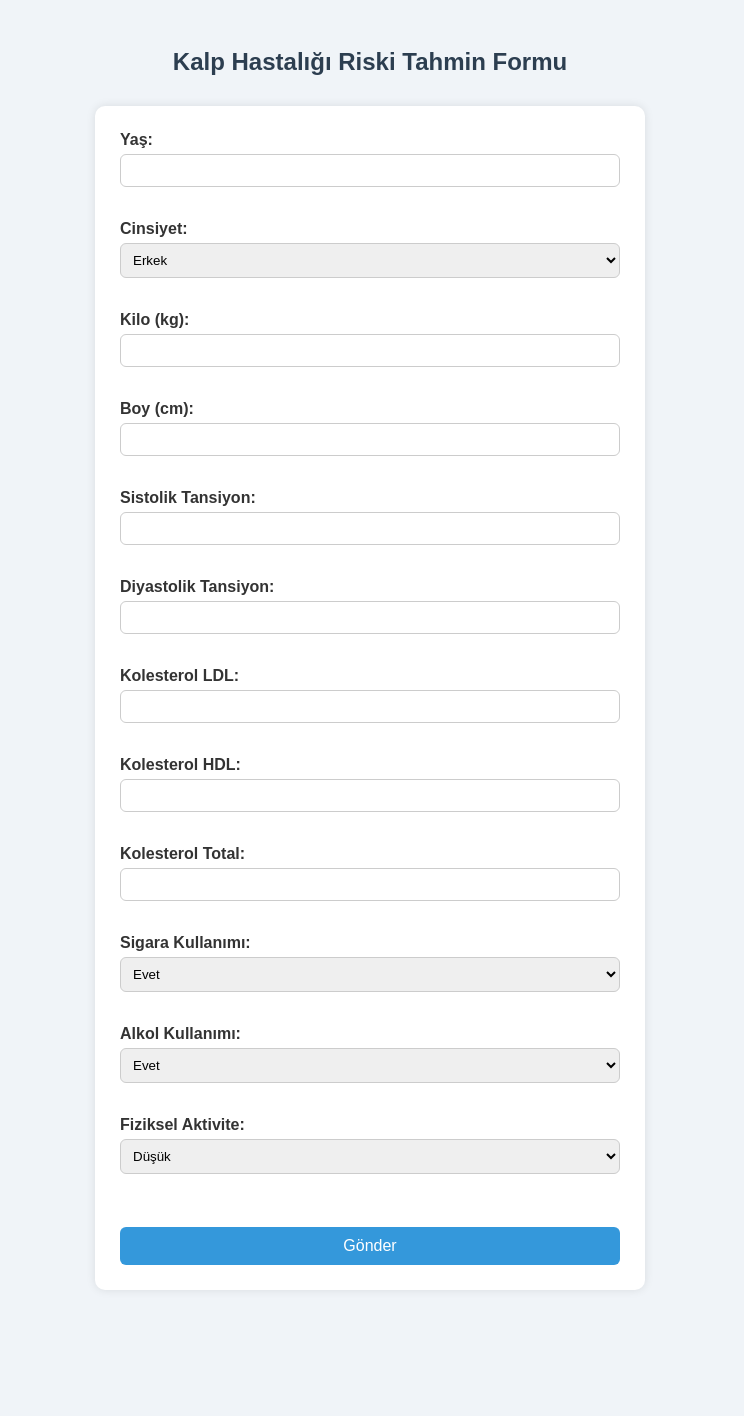
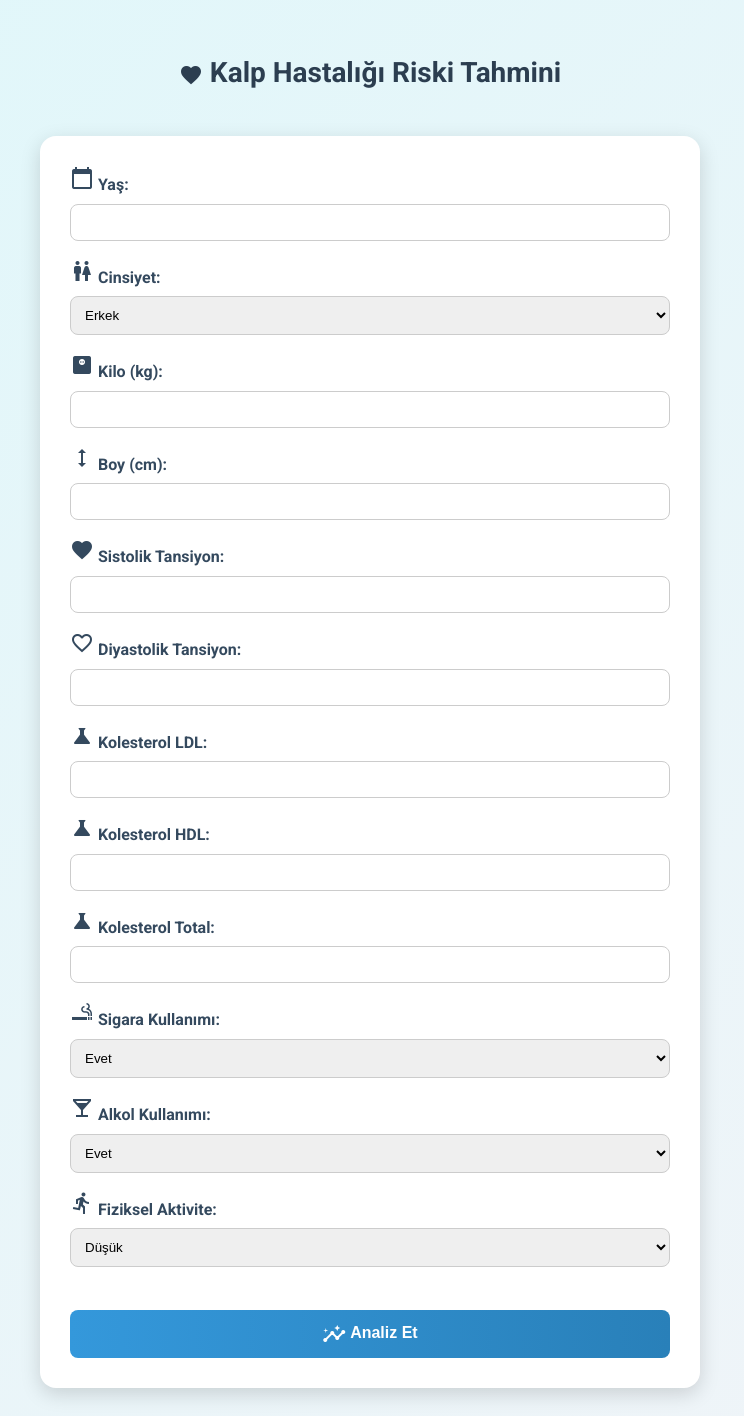
Before and after one commit to GulfemKupeli/Takim-205-Proje, a FastAPI app: page / in a window 1280 px wide. Shown: the whole page, without its empty margins (270-1014 px from the left). Before the commit the page ends 1290 px from the top, so only its background shows below. Run offline with FastAPI, Linux system fonts and the light colour scheme.

Commit message:
style.css ve form.html geliştirildi

```diff
--- a/static/style.css
+++ b/static/style.css
@@ -1,60 +1,134 @@
+@import url('https://fonts.googleapis.com/css2?family=Roboto:wght@400;700&display=swap');
+
 body {
-  font-family: Arial, sans-serif;
-  background-color: #f0f4f8;
+  font-family: 'Roboto', sans-serif;
+  background: linear-gradient(135deg, #e0f7fa, #f0f4f8);
   padding: 20px;
-  color: #333;
+  color: #2c3e50;
+  line-height: 1.6;
+  min-height: 100vh;
 }
 
 h2 {
   text-align: center;
   color: #2c3e50;
-  margin-bottom: 30px;
+  margin-bottom: 40px;
+  font-size: 28px;
+  animation: fadeInDown 0.6s ease-out;
 }
 
 form {
-  max-width: 500px;
+  max-width: 600px;
   margin: 0 auto;
-  padding: 25px;
+  padding: 30px;
   background-color: white;
-  border-radius: 10px;
-  box-shadow: 0 0 10px rgba(0, 0, 0, 0.1);
+  border-radius: 16px;
+  box-shadow: 0 6px 20px rgba(0, 0, 0, 0.15);
+  animation: slideIn 0.8s ease-in-out;
+  transition: all 0.3s ease-in-out;
 }
 
 label {
   display: block;
-  margin-bottom: 15px;
+  margin-bottom: 18px;
   font-weight: 600;
+  color: #34495e;
 }
 
 input,
 select {
   width: 100%;
-  padding: 8px;
-  margin-top: 5px;
+  padding: 10px;
+  margin-top: 6px;
   border: 1px solid #ccc;
-  border-radius: 6px;
+  border-radius: 8px;
   box-sizing: border-box;
+  transition: border-color 0.2s ease-in-out, box-shadow 0.2s;
+}
+
+input:focus,
+select:focus {
+  border-color: #3498db;
+  box-shadow: 0 0 5px rgba(52, 152, 219, 0.4);
+  outline: none;
 }
 
 button {
   width: 100%;
-  background-color: #3498db;
+  background: linear-gradient(to right, #3498db, #2980b9);
   color: white;
-  padding: 10px;
-  margin-top: 20px;
+  padding: 12px;
+  margin-top: 25px;
   border: none;
-  border-radius: 6px;
+  border-radius: 8px;
   cursor: pointer;
   font-size: 16px;
+  font-weight: 600;
+  transition: background 0.3s ease;
 }
 
 button:hover {
-  background-color: #2980b9;
+  background: linear-gradient(to right, #2980b9, #1f618d);
 }
 
 #response {
-  margin-top: 20px;
-  text-align: center;
-  font-size: 18px;
+  max-width: 600px;
+  margin: 30px auto 0;
+  padding: 25px;
+  border-radius: 10px;
+  background-color: #f8f9fa;
+  box-shadow: 0 2px 4px rgba(0,0,0,0.1);
+  display: none;
+  animation: fadeIn 1s ease;
+}
+
+.risk-high {
+  color: #e74c3c;
   font-weight: bold;
 }
+
+.risk-medium {
+  color: #e67e22;
+  font-weight: bold;
+}
+
+.risk-low {
+  color: #27ae60;
+  font-weight: bold;
+}
+
+.factor {
+  margin: 15px 0;
+  padding: 12px;
+  background: #ecf0f1;
+  border-left: 4px solid #3498db;
+  border-radius: 6px;
+  text-align: left;
+}
+
+/* Responsive */
+@media (max-width: 768px) {
+  form, #response {
+    padding: 20px;
+  }
+
+  input, select, button {
+    font-size: 15px;
+  }
+}
+
+/* Animations */
+@keyframes fadeIn {
+  0% { opacity: 0; transform: translateY(20px); }
+  100% { opacity: 1; transform: translateY(0); }
+}
+
+@keyframes fadeInDown {
+  from { opacity: 0; transform: translateY(-20px); }
+  to { opacity: 1; transform: translateY(0); }
+}
+
+@keyframes slideIn {
+  from { opacity: 0; transform: scale(0.95); }
+  to { opacity: 1; transform: scale(1); }
+}
--- a/templates/form.html
+++ b/templates/form.html
@@ -2,123 +2,81 @@
 <html lang="tr">
 <head>
   <meta charset="UTF-8">
-  <title>Kalp Hastalığı Risk Formu</title>
+  <title>Kalp Hastalığı Riski Tahmini</title>
   <link rel="stylesheet" href="/static/style.css">
+  <link href="https://fonts.googleapis.com/icon?family=Material+Icons" rel="stylesheet">
 </head>
 <body>
-  <h2>Kalp Hastalığı Riski Tahmin Formu</h2>
+  <h2><span class="material-icons" style="vertical-align: middle;">favorite</span> Kalp Hastalığı Riski Tahmini</h2>
+
   <form id="health-form">
-    <label>Yaş: <input type="number" name="age" required></label><br>
-    <label>Cinsiyet:
+    <label><span class="material-icons">calendar_today</span> Yaş:
+      <input type="number" name="age" required>
+    </label>
+
+    <label><span class="material-icons">wc</span> Cinsiyet:
       <select name="gender">
         <option value="male">Erkek</option>
         <option value="female">Kadın</option>
       </select>
-    </label><br>
-    <label>Kilo (kg): <input type="number" step="0.1" name="weight" required></label><br>
-    <label>Boy (cm): <input type="number" step="0.1" name="height" required></label><br>
-    <label>Sistolik Tansiyon: <input type="number" name="systolic_bp" required></label><br>
-    <label>Diyastolik Tansiyon: <input type="number" name="diastolic_bp" required></label><br>
-    <label>Kolesterol LDL: <input type="number" step="0.1" name="cholesterol_ldl" required></label><br>
-    <label>Kolesterol HDL: <input type="number" step="0.1" name="cholesterol_hdl" required></label><br>
-    <label>Kolesterol Total: <input type="number" step="0.1" name="cholesterol_total" required></label><br>
-    <label>Sigara Kullanımı:
+    </label>
+
+    <label><span class="material-icons">monitor_weight</span> Kilo (kg):
+      <input type="number" step="0.1" name="weight" required>
+    </label>
+
+    <label><span class="material-icons">height</span> Boy (cm):
+      <input type="number" step="0.1" name="height" required>
+    </label>
+
+    <label><span class="material-icons">favorite</span> Sistolik Tansiyon:
+      <input type="number" name="systolic_bp" required>
+    </label>
+
+    <label><span class="material-icons">favorite_border</span> Diyastolik Tansiyon:
+      <input type="number" name="diastolic_bp" required>
+    </label>
+
+    <label><span class="material-icons">science</span> Kolesterol LDL:
+      <input type="number" step="0.1" name="cholesterol_ldl" required>
+    </label>
+
+    <label><span class="material-icons">science</span> Kolesterol HDL:
+      <input type="number" step="0.1" name="cholesterol_hdl" required>
+    </label>
+
+    <label><span class="material-icons">science</span> Kolesterol Total:
+      <input type="number" step="0.1" name="cholesterol_total" required>
+    </label>
+
+    <label><span class="material-icons">smoking_rooms</span> Sigara Kullanımı:
       <select name="smoker">
         <option value="true">Evet</option>
         <option value="false">Hayır</option>
       </select>
-    </label><br>
-    <label>Alkol Kullanımı:
+    </label>
+
+    <label><span class="material-icons">local_bar</span> Alkol Kullanımı:
       <select name="alcohol">
         <option value="true">Evet</option>
         <option value="false">Hayır</option>
       </select>
-    </label><br>
-    <label>Fiziksel Aktivite:
+    </label>
+
+    <label><span class="material-icons">directions_run</span> Fiziksel Aktivite:
       <select name="physical_activity">
         <option value="low">Düşük</option>
         <option value="moderate">Orta</option>
         <option value="high">Yüksek</option>
       </select>
-    </label><br>
-    <button type="submit">Gönder</button>
+    </label>
+
+    <button type="submit"><span class="material-icons" style="vertical-align: middle;">insights</span> Analiz Et</button>
   </form>
 
-  <div id="response" class="result-container" style="display: none; margin-top: 30px; padding: 20px; border-radius: 8px; background-color: #f8f9fa; box-shadow: 0 2px 4px rgba(0,0,0,0.1);">
-    <h3>📊 Analiz Sonuçları</h3>
+  <div id="response">
+    <h3><span class="material-icons">bar_chart</span> Analiz Sonuçları</h3>
     <div id="result-content"></div>
   </div>
-
-  <style>
-    .risk-high { color: #dc3545; font-weight: bold; }
-    .risk-medium { color: #fd7e14; font-weight: bold; }
-    .risk-low { color: #28a745; font-weight: bold; }
-    .factor { margin: 10px 0; padding: 10px; background: #fff; border-radius: 5px; }
-  </style>
-
-  <script>
-    function getBMICategory(bmi) {
-      if (bmi < 18.5) return '(Zayıf)';
-      if (bmi < 25) return '(Normal)';
-      if (bmi < 30) return '(Hafif Kilolu)';
-      return '(Obez)';
-    }
-
-    document.addEventListener('DOMContentLoaded', function() {
-      const form = document.getElementById('health-form');
-      if (form) {
-        form.addEventListener('submit', async function(e) {
-          e.preventDefault();
-
-          const formData = new FormData(this);
-          const jsonData = {};
-          formData.forEach((value, key) => {
-            jsonData[key] = value === "true" ? true :
-                          value === "false" ? false :
-                          isNaN(value) ? value : Number(value);
-          });
-
-          try {
-            const res = await fetch("/api/analyze", {
-              method: "POST",
-              headers: { "Content-Type": "application/json" },
-              body: JSON.stringify(jsonData)
-            });
-
-            const result = await res.json();
-            const responseDiv = document.getElementById("response");
-            const resultContent = document.getElementById("result-content");
-
-            let riskClass = '';
-            if (result.risk_category.includes('Yüksek')) riskClass = 'risk-high';
-            else if (result.risk_category.includes('Orta')) riskClass = 'risk-medium';
-            else riskClass = 'risk-low';
-
-            resultContent.innerHTML = `
-              <div class="${riskClass}">
-                <p>🔍 <strong>Risk Değerlendirmesi:</strong> ${result.risk_category}</p>
-                <p>📈 <strong>Risk Puanı:</strong> ${result.risk_score}/100</p>
-              </div>
-              <div class="factor">
-                <p>📋 <strong>Etkileyen Faktörler:</strong></p>
-                <ul>
-                  <li>Yaş Faktörü: ${(result.factors.age_factor * 100).toFixed(0)}%</li>
-                  <li>Vücut Kitle İndeksi: ${result.factors.bmi.toFixed(1)} ${getBMICategory(result.factors.bmi)}</li>
-                  <li>Kolesterol Oranı (LDL/HDL): ${result.factors.cholesterol_ratio.toFixed(1)}</li>
-                </ul>
-              </div>
-              <p>📝 <strong>Kayıt No:</strong> #${result.record_id}</p>
-            `;
-
-            responseDiv.style.display = 'block';
-            responseDiv.scrollIntoView({ behavior: 'smooth' });
-          } catch (error) {
-            console.error('Hata oluştu:', error);
-            alert('İşlem sırasında bir hata oluştu. Lütfen tekrar deneyin.');
-          }
-        });
-      }
-    });
-  </script>
 </body>
 </html>
```
